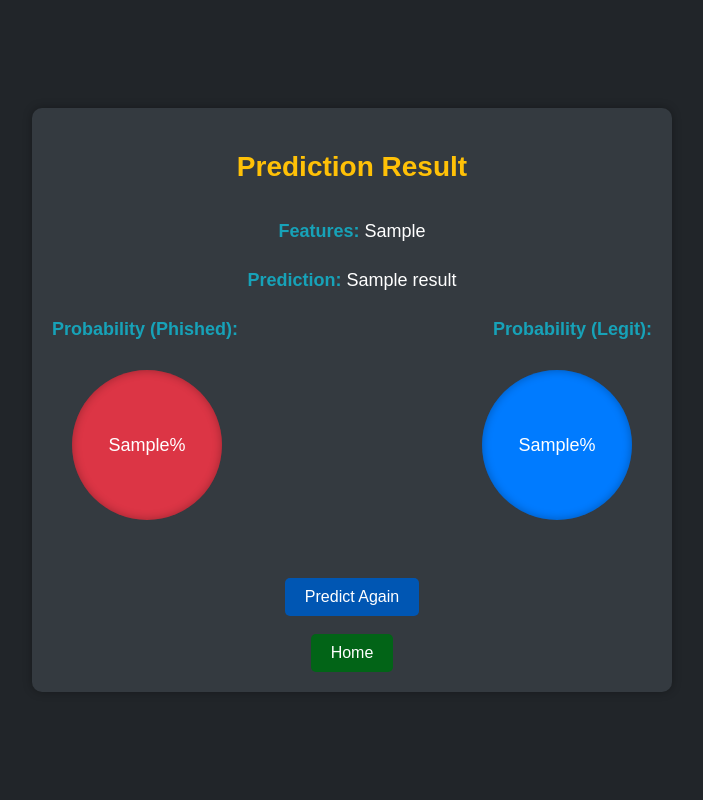
After one commit to ayanmahmood20/phishing_detection_machine_learning_website, a Flask app: template app/templates/result_manual.html in a window 1280 px wide. The commit adds this page. Shown: the whole page, without its empty margins (288-991 px from the left). Run offline with Flask 3, Linux system fonts and the light colour scheme; the template is opened without the code that fills it: most values are stand-ins (such as "Sample title", 1, 10 or a date in 2020).

Commit message:
git push

```diff
--- a/app/templates/result.html
+++ b/app/templates/result.html
@@ -17,6 +17,7 @@
             height: 100vh;
             text-align: center;
         }
+
         .container {
             max-width: 600px;
             width: 100%;
@@ -131,7 +132,8 @@
             <div class="pie-chart" data-percentage="{{ proba_legit }}" style="--phished-percentage: {{ proba_legit }}; background-color: #007bff;"></div>
         </div>
         <br>
-        <a href="/url">Predict Again</a>
+        <a href="/url">Predict Again</a><br>
+        <a href="/" style="background-color: darkgreen;">Home</a>
     </div>
 </body>
 </html>
--- /dev/null
+++ b/app/templates/result_manual.html
@@ -0,0 +1,138 @@
+<!DOCTYPE html>
+<html lang="en">
+<head>
+    <meta charset="UTF-8">
+    <meta name="viewport" content="width=device-width, initial-scale=1.0">
+    <title>Prediction Result</title>
+    <style>
+        body {
+            background-color: #212529;
+            color: #fff;
+            font-family: Arial, sans-serif;
+            margin: 0;
+            padding: 0;
+            display: flex;
+            justify-content: center;
+            align-items: center;
+            height: 100vh;
+            text-align: center;
+        }
+        .container {
+            max-width: 600px;
+            width: 100%;
+            padding: 20px;
+            border-radius: 10px;
+            background-color: #343a40;
+            box-shadow: 0 0 10px rgba(0, 0, 0, 0.3);
+            display: flex;
+            flex-direction: column;
+            align-items: center;
+        }
+        h2 {
+            margin-bottom: 20px;
+            font-size: 28px;
+            color: #ffc107;
+        }
+        p {
+            margin-bottom: 10px;
+            font-size: 18px;
+            text-align: left;
+        }
+        strong {
+            font-weight: bold;
+            color: #17a2b8;
+        }
+
+        .pie-chart {
+            position: relative;
+            width: 150px;
+            height: 150px;
+            border-radius: 50%;
+            margin: 20px;
+            background-color: #343a40;
+            box-shadow: inset 0 0 10px rgba(0, 0, 0, 0.3);
+            overflow: hidden;
+        }
+        .pie-chart::before {
+            content: '';
+            position: absolute;
+            top: 0;
+            left: 0;
+            width: 100%;
+            height: 100%;
+            background: conic-gradient(#007bff var(--phished-percentage), #dc3545 var(--phished-percentage) 100%);
+            clip-path: polygon(50% 50%, 0 0, 0 100%);
+            transition: transform 0.5s ease;
+            transform-origin: bottom center;
+        }
+        .pie-chart::after {
+            content: attr(data-percentage) "%";
+            position: absolute;
+            top: 50%;
+            left: 50%;
+            transform: translate(-50%, -50%);
+            color: #fff;
+            font-size: 18px;
+            text-align: center;
+        }
+        .container:hover .pie-chart::before {
+            transform: rotate(calc(var(--phished-percentage) * 3.6deg));
+        }
+        a {
+            color: #fff;
+            text-decoration: none;
+            background-color: #0056b3;
+            padding: 10px 20px;
+            border-radius: 5px;
+            transition: background-color 0.3s ease;
+        }
+        a:hover {
+            background-color: #0056b3;
+        }
+        @keyframes fadeIn {
+            from {
+                opacity: 0;
+            }
+            to {
+                opacity: 1;
+            }
+        }
+        .fadeIn {
+            animation: fadeIn 1s ease forwards;
+        }
+        .pie-chart-container {
+            display: flex;
+            justify-content: space-between;
+            width: 100%;
+            margin-bottom: 20px;
+        }
+        .probability-container {
+            display: flex;
+            justify-content: space-between;
+            width: 100%;
+        }
+    </style>
+</head>
+<body class="fadeIn">
+    <div class="container">
+        <h2>Prediction Result</h2>
+        <p><strong>Features:</strong> {{ df }}</p>
+        <p><strong>Prediction:</strong> {{ result }}</p>
+        <div class="probability-container">
+            <div>
+                <p><strong>Probability (Phished):</strong></p>
+            </div>
+            <div>
+                <p><strong>Probability (Legit):</strong></p>
+            </div>
+        </div>
+        <div class="pie-chart-container">
+            <div class="pie-chart" data-percentage="{{ proba_phished }}" style="--phished-percentage: {{ proba_phished }}; background-color: #dc3545;"></div>
+            <div class="pie-chart" data-percentage="{{ proba_legit }}" style="--phished-percentage: {{ proba_legit }}; background-color: #007bff;"></div>
+        </div>
+        <br>
+        <a href="/url">Predict Again</a><br>
+        <a href="/" style="background-color: #026417;">Home</a>
+    </div>
+</body>
+</html>
--- a/app/templates/src.html
+++ b/app/templates/src.html
@@ -147,6 +147,7 @@
             </div>
         </div>
         <a href="/url" class="btn">Predict Phishing Site</a>
+        <a href="/manual" class="btn">Predict Phishing Manually</a>
     </div>
 </body>
 </html>
```
Also changed, not shown: app/routes/service.py (+28 -1 lines), app/templates/manual.html (added, +71 -0 lines).
